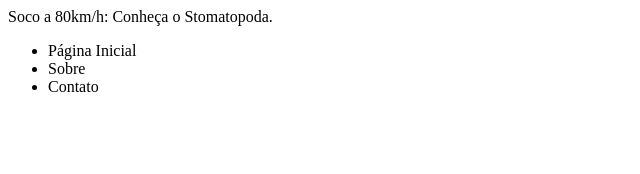
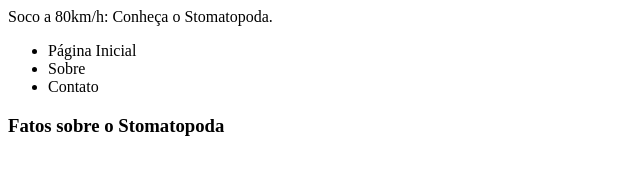
Before and after one commit to BernardoFontes/trybe, a plain HTML site: page bloco_3/exercises/introducao-a-html-e-css_4/stomatopoda.html in a window 1280 px wide. Shown: the whole page, without its empty margins (0-640 px from the left). Drawn offline with Linux system fonts and the light colour scheme.

Commit message:
adicionando artigo

```diff
--- a/bloco_3/exercises/introducao-a-html-e-css_4/stomatopoda.html
+++ b/bloco_3/exercises/introducao-a-html-e-css_4/stomatopoda.html
@@ -12,5 +12,8 @@
         <li> Contato </li>
     </ul>
     </nav>
+    <article> <h3> Fatos sobre o Stomatopoda </h3>
+
+    </article>
   </body>
 </html>
```
